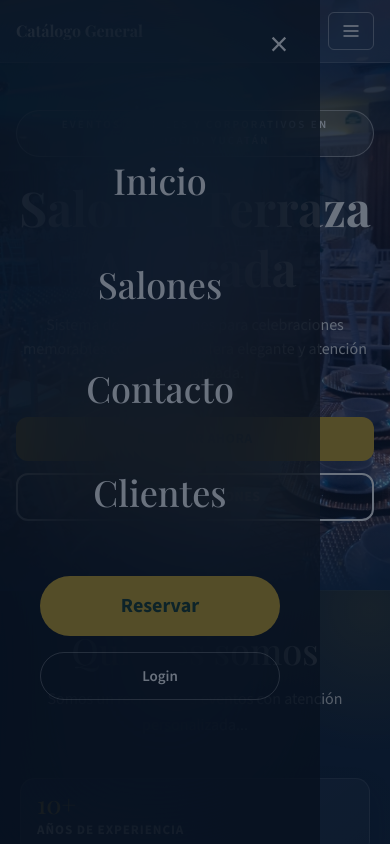
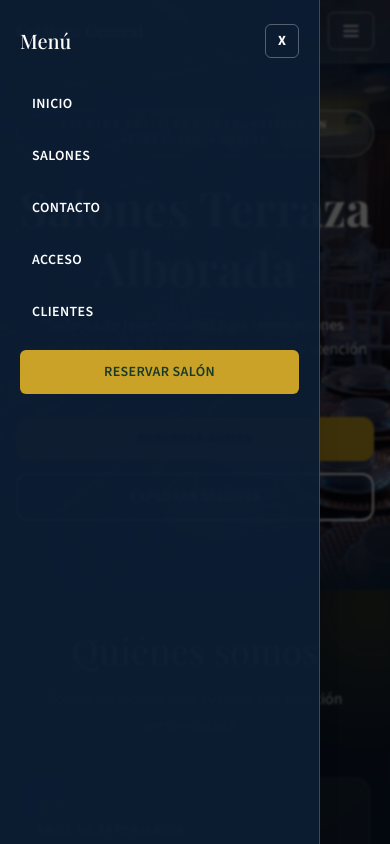
Before and after one commit to Uriel-A-M/terrazaalborada, a plain HTML site: page index.html in a window 390 px wide. Both pictures are taken after a click on the button "Abrir menú". Shown: the top 844 px of the page. Drawn offline with nearby package versions, Linux system fonts and the light colour scheme; no server answers.

Commit message:
Mobile menu issue fixed

```diff
--- a/index.html
+++ b/index.html
@@ -73,6 +73,22 @@
 
     <div class="pointer-events-none absolute inset-x-0 bottom-0 h-24 bg-gradient-to-b from-transparent to-[#12263f]"></div>
   </section>
+
+  <div id="menuOverlay" class="fixed inset-0 z-[180] hidden bg-black/70 backdrop-blur-[1px] md:hidden"></div>
+  <aside id="menuLateral" class="fixed inset-y-0 left-0 z-[190] flex w-72 max-w-[85vw] -translate-x-full flex-col overflow-y-auto border-r border-alborada-gold/35 bg-[#0c1d33]/95 px-5 py-6 text-white shadow-xl transition-transform duration-300 md:hidden" aria-hidden="true">
+    <div class="mb-6 flex items-center justify-between">
+      <p class="font-display text-xl normal-case text-white">Menú</p>
+      <button id="menuClose" type="button" aria-label="Cerrar menú" class="rounded-md border border-white/30 px-3 py-1.5 text-sm font-bold transition hover:bg-white/10">X</button>
+    </div>
+    <div class="flex flex-col gap-2 text-sm font-semibold uppercase tracking-wide">
+      <a href="#inicio" class="nav-link-mobile rounded-md px-3 py-3 transition hover:bg-alborada-gold hover:text-alborada-dark">Inicio</a>
+      <a href="#salones" class="nav-link-mobile rounded-md px-3 py-3 transition hover:bg-alborada-gold hover:text-alborada-dark">Salones</a>
+      <a href="#contacto" class="nav-link-mobile rounded-md px-3 py-3 transition hover:bg-alborada-gold hover:text-alborada-dark">Contacto</a>
+      <a href="#login" class="nav-link-mobile rounded-md px-3 py-3 transition hover:bg-alborada-gold hover:text-alborada-dark">Acceso</a>
+      <a href="#clientes" class="nav-link-mobile rounded-md px-3 py-3 transition hover:bg-alborada-gold hover:text-alborada-dark">Clientes</a>
+      <a href="#login" class="nav-link-mobile mt-2 rounded-md bg-alborada-gold px-3 py-3 text-center text-alborada-dark transition hover:brightness-95">Reservar Salón</a>
+    </div>
+  </aside>
 
   <main class="-mt-px w-full bg-transparent">
     <section id="inicio" class="fade-up w-full pb-16 pt-10 md:pb-20 md:pt-14">
@@ -373,27 +389,6 @@
     <p>© 2026 Salones Terraza Alborada</p>
   </footer>
 
-  <div id="menuOverlay" class="fixed inset-0 z-[110] hidden bg-[#081528]/60 md:hidden"></div>
-  <aside id="menuLateral" class="fixed inset-0 z-[100] flex flex-col items-center justify-center bg-black/60 backdrop-blur-3xl transition-all duration-500 md:hidden" aria-hidden="true">
-    <button id="menuClose" type="button" aria-label="Cerrar menú" class="absolute right-8 top-6 text-4xl text-white">×</button>
-
-    <nav class="flex flex-col items-center gap-8">
-      <a href="#inicio" class="nav-link-mobile block py-4 font-display text-4xl text-white transition-all duration-300 hover:text-alborada-gold">Inicio</a>
-      <a href="#salones" class="nav-link-mobile block py-4 font-display text-4xl text-white transition-all duration-300 hover:text-alborada-gold">Salones</a>
-      <a href="#contacto" class="nav-link-mobile block py-4 font-display text-4xl text-white transition-all duration-300 hover:text-alborada-gold">Contacto</a>
-      <a href="#clientes" class="nav-link-mobile block py-4 font-display text-4xl text-white transition-all duration-300 hover:text-alborada-gold">Clientes</a>
-    </nav>
-
-    <div class="mt-12 flex w-full flex-col gap-4 px-10">
-      <button onclick="document.getElementById('zonaPrivada').scrollIntoView({behavior:'smooth'}); cerrarMenuMovil();" class="rounded-full bg-alborada-gold px-8 py-4 font-bold text-alborada-dark transition-all duration-300 text-xl hover:scale-105 hover:brightness-110">
-        Reservar
-      </button>
-      <button onclick="document.getElementById('login').scrollIntoView({behavior:'smooth'}); cerrarMenuMovil();" class="rounded-full border border-white/30 px-8 py-3 font-semibold text-white transition-all duration-300 hover:bg-white/10">
-        Login
-      </button>
-    </div>
-  </aside>
-
   <div id="siteModal" class="modal-backdrop hidden" role="dialog" aria-modal="true" aria-labelledby="modalTitle" aria-describedby="modalMessage">
     <div class="modal-panel" role="document">
       <button id="modalClose" type="button" class="modal-close" aria-label="Cerrar notificación">×</button>
--- a/script.js
+++ b/script.js
@@ -138,8 +138,27 @@ document.addEventListener("DOMContentLoaded", () => {
     menuOverlay.addEventListener("click", cerrarMenuMovil);
 
     document.querySelectorAll(".nav-link-mobile").forEach(link => {
-      link.addEventListener("click", () => {
+      link.addEventListener("click", e => {
+        const href = link.getAttribute("href");
+        if (!href || !href.startsWith("#")) {
+          cerrarMenuMovil();
+          return;
+        }
+
+        e.preventDefault();
+
+        const destino = document.querySelector(href);
+        const login = document.getElementById("login");
+        const destinoOculto = destino && destino.classList.contains("hidden");
+        const objetivoFinal = !destino || destinoOculto ? login : destino;
+
         cerrarMenuMovil();
+
+        if (objetivoFinal) {
+          setTimeout(() => {
+            objetivoFinal.scrollIntoView({ behavior: "smooth", block: "start" });
+          }, 220);
+        }
       });
     });
 
```
